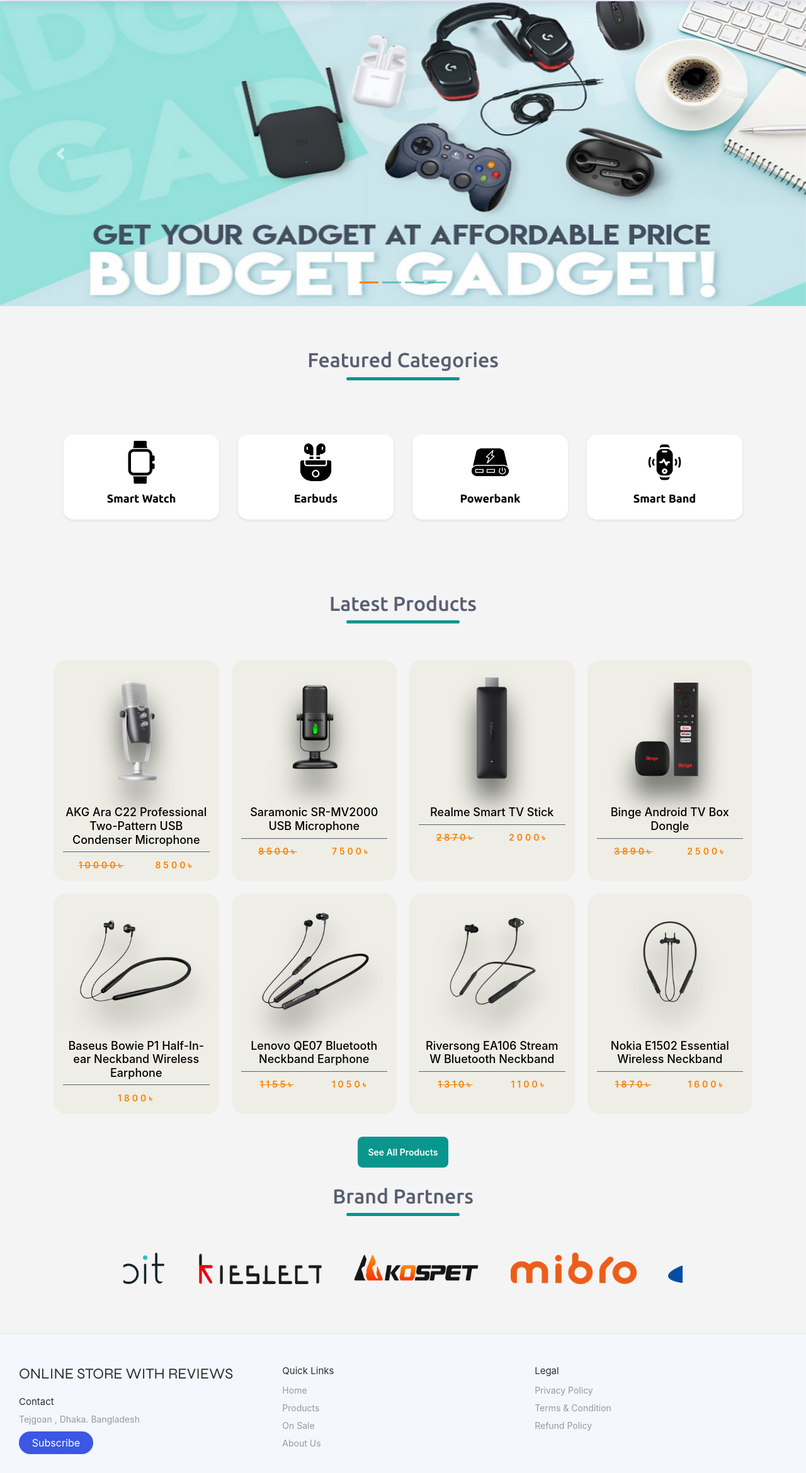
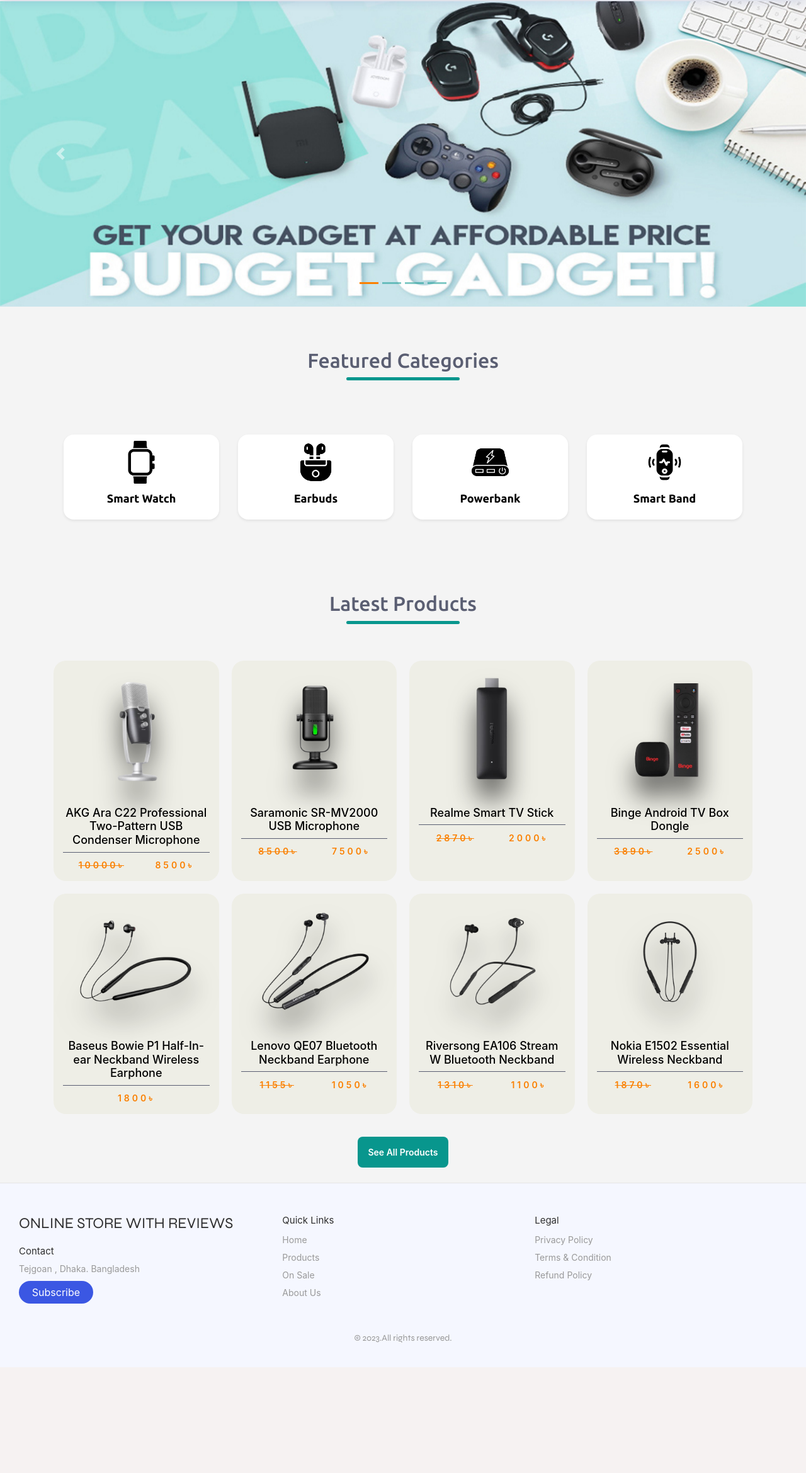
Before and after one commit to ashikulislamm/Online-Store-with-Reviews, a PHP site: page / in a window 1280 px wide. Shown: the part 88-2427 px from the top of the page at 63% size. After the commit the page ends 2259 px from the top, so only its background shows below. Run offline with PHP 8.4, Linux system fonts and the light colour scheme; data comes from the database, SQL or seed files in the repository.

Commit message:
Some bugs fixed

```diff
--- a/about_us.php
+++ b/about_us.php
@@ -19,7 +19,6 @@
 <body>
   <!------------------Header Section------------------------->
   <?php include 'nav.php'; ?>
-  <br><br>
   <section>
     <div class="row">
       <h1 class="title our_team">Meet Our Team Members</h1>
--- a/asset/css/style.css
+++ b/asset/css/style.css
@@ -34,26 +34,7 @@
   --z-fixed: 100;
   --z-modal: 1000;
 }
-/*===============Custom Scroll Bar===============*/
-::-webkit-scrollbar {
-  width: 10px;
-}
-
-/* Track */
-::-webkit-scrollbar-track {
-  background: var(--first-color);
-}
-
-/* Handle */
-::-webkit-scrollbar-thumb {
-  background: var(--second--color-light);
-}
-
-/* Handle on hover */
-::-webkit-scrollbar-thumb:hover {
-  transition: 0.5s;
-  background: var(--second-color);
-}
+
 /*========== Responsive typography ==========*/
 @media screen and (min-width: 1023px) {
   :root {
@@ -1062,9 +1043,9 @@ main {
 }
 
 /* mobile */
-@media only screen and (max-width: 768px) {
+@media only screen and (max-width: 570px) {
   .listProduct {
-    grid-template-columns: repeat(2, 1fr);
+    grid-template-columns: repeat(1, 1fr);
   }
   .detail {
     text-align: center;
@@ -1215,6 +1196,9 @@ span.price {
     margin-bottom: 20px;
   }
 }
+
+/*=================Banner Slider=======================*/
+
 
 /*=================Infinite Carousel==================*/
 .wrapper {
@@ -1361,6 +1345,9 @@ h1 {
   text-align: center;
   font-family: var(--body-font);
   margin-top: 120px;
+}
+.tracking-banner{
+  background-color: var(--first-color);
 }
 .ordertitle span {
   background-color: green;
--- a/asset/js/script.js
+++ b/asset/js/script.js
@@ -2,3 +2,15 @@
 if (window.history.replaceState) {
   window.history.replaceState(null, null, window.location.href);
 }
+
+document.querySelectorAll('input[name="paymentMethod"]').forEach(function(radio) {
+  radio.addEventListener('change', function() {
+      if (this.value === 'COD') {
+          document.querySelector(".place_order").style.display = 'inline-block';
+          document.querySelector(".paynow").style.display = 'none';
+      } else if (this.value === 'Paid') {
+          document.querySelector(".place_order").style.display = 'none';
+          document.querySelector(".paynow").style.display = 'inline-block';
+      }
+  });
+});
--- a/config.php
+++ b/config.php
@@ -2,5 +2,6 @@
 
 
     $con = mysqli_connect("localhost","root","","online_store_with_review") or die ("Couldn't connect");
+    //$con = mysqli_connect("sql309.infinityfree.com","f0_36018075","HfLmKQu5gS5q","if0_36018075_online_store") or die ("Couldn't connect");
 
 ?>
--- a/index.php
+++ b/index.php
@@ -14,12 +14,11 @@
   <link rel="stylesheet" href="https://cdnjs.cloudflare.com/ajax/libs/font-awesome/6.5.0/css/all.min.css" integrity="sha512-Avb2QiuDEEvB4bZJYdft2mNjVShBftLdPG8FJ0V7irTLQ8Uo0qcPxh4Plq7G5tGm0rU+1SPhVotteLpBERwTkw==" crossorigin="anonymous" referrerpolicy="no-referrer" />
 
 </head>
-<!------------------------------------------------------------------------------------------------------->
+
 <body>
   <!------------------Header Section------------------------->
   <?php include 'nav.php'; ?>
   <!---------------------Main Section--------------------------->
-
   <!------------------Slider----------------->
   <div id="carouselExampleIndicators" class="carousel slide carousel-fade">
     <div class="carousel-indicators">
@@ -30,7 +29,7 @@
     </div>
     <div class="carousel-inner">
       <div class="carousel-item active">
-        <img src="/asset/images/banner/main_banner.png" class="d-block w-100" alt="...">
+        <img src="/asset/images/banner/main_banner.jpg" class="d-block w-100" alt="...">
       </div>
       <div class="carousel-item">
         <img src="/asset/images/banner/banner2.jpg" class="d-block w-100" alt="...">
@@ -51,13 +50,13 @@
       <span class="visually-hidden">Next</span>
     </button>
   </div>
-  <!------------------End Slider----------------->
+  <!------------------Slider----------------->
   <main class="container my-1 pb-1">
     <br><br>
     <!-------------Featured catagory--------------->
     <h1 class="title">Featured Categories</h1>
     <div class="row">
-      <div class="col-6 col-md-3">
+      <div class="col-12 col-md-3">
         <div class="category-card">
           <a href="">
             <div class="category-card-img">
@@ -69,7 +68,7 @@
           </a>
         </div>
       </div>
-      <div class="col-6 col-md-3">
+      <div class="col-12 col-md-3">
         <div class="category-card">
           <a href="">
             <div class="category-card-img">
@@ -81,7 +80,7 @@
           </a>
         </div>
       </div>
-      <div class="col-6 col-md-3">
+      <div class="col-12 col-md-3">
         <div class="category-card">
           <a href="">
             <div class="category-card-img">
@@ -93,7 +92,7 @@
           </a>
         </div>
       </div>
-      <div class="col-6 col-md-3">
+      <div class="col-12 col-md-3">
         <div class="category-card">
           <a href="">
             <div class="category-card-img">
@@ -142,56 +141,10 @@
     <div class="seeAllBtn">
       <a href="product.php" class="seeAll">See All Products</a>
     </div>
-    <!------------------Infinite Slider----------------->
-    <h1 class="title">Brand Partners</h1>
-    <div class="wrapper">
-      <div class="slider">
-        <div class="slide-track">
-
-          <!-- Img Code -->
-          <div class="slide">
-            <img src="/asset/images/slider/amazfit.png" />
-          </div>
-
-          <div class="slide">
-            <img src="/asset/images/slider/Fitbit.png" />
-          </div>
-
-          <div class="slide">
-            <img src="/asset/images/slider/kiselect.png" />
-          </div>
-
-          <div class="slide">
-            <img src="/asset/images/slider/kospet.png" />
-          </div>
-
-          <div class="slide">
-            <img src="/asset/images/slider/mibro.png" />
-          </div>
-
-          <div class="slide">
-            <img src="/asset/images/slider/Samsung.png" />
-          </div>
-
-          <div class="slide">
-            <img src="/asset/images/slider/Xiaomi.png" />
-          </div>
-
-          <div class="slide">
-            <img src="/asset/images/slider/zeblaze.png" />
-          </div>
-          <!-- Img Code End -->
-        </div>
-      </div>
-    </div>
-
   </main>
-
   <!-------Footer Section---------->
   <?php include 'footer.php'; ?>
   <script src="https://cdn.jsdelivr.net/npm/bootstrap@5.3.2/dist/js/bootstrap.bundle.min.js" integrity="sha384-C6RzsynM9kWDrMNeT87bh95OGNyZPhcTNXj1NW7RuBCsyN/o0jlpcV8Qyq46cDfL" crossorigin="anonymous"></script>
-
-
 </body>
 
 </html>
```
Also changed, not shown: checkout.php (+2 -22 lines), orderDetails.php (+4 -5 lines), asset/images/banner/main_banner.png (deleted).
